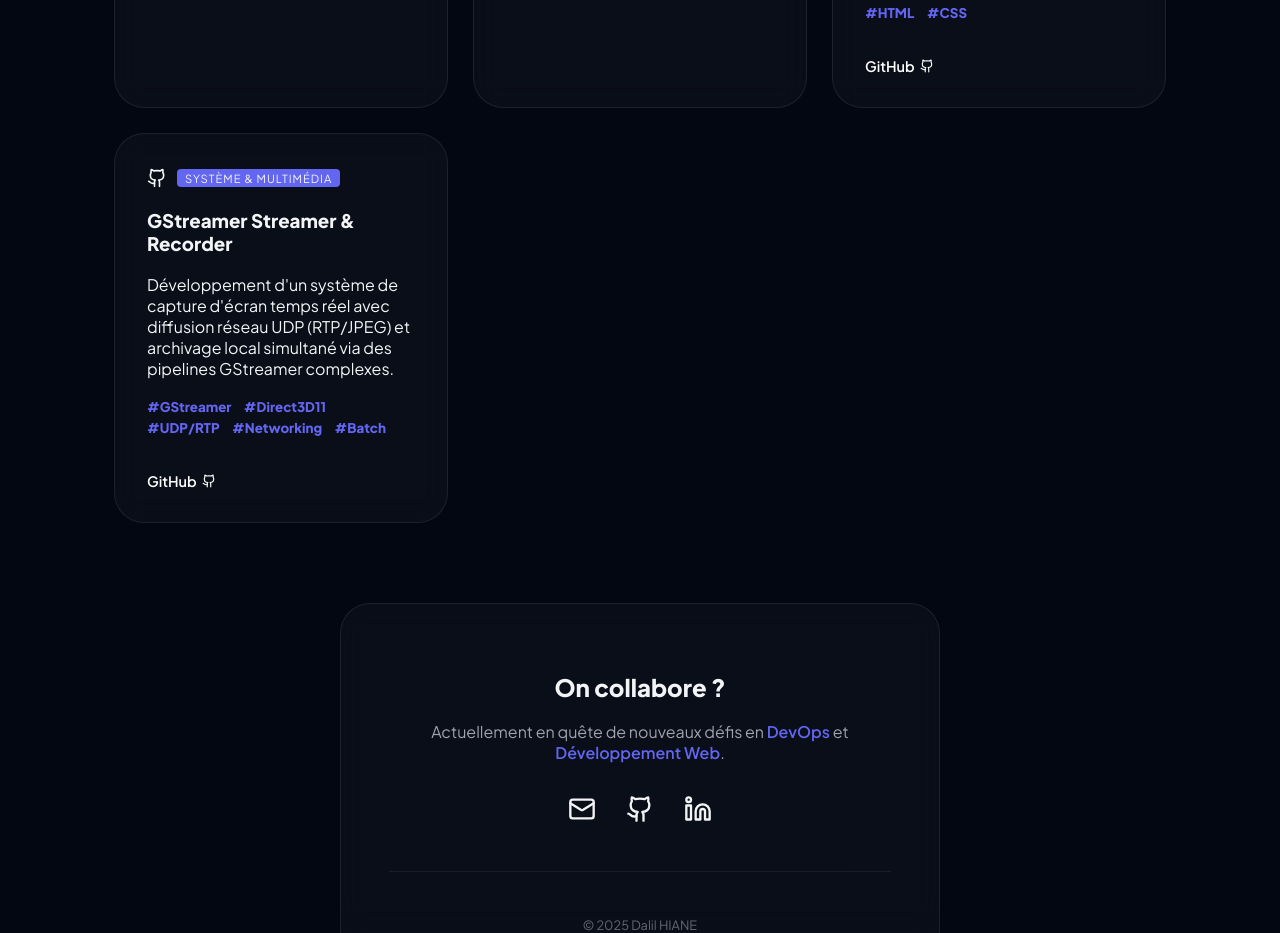
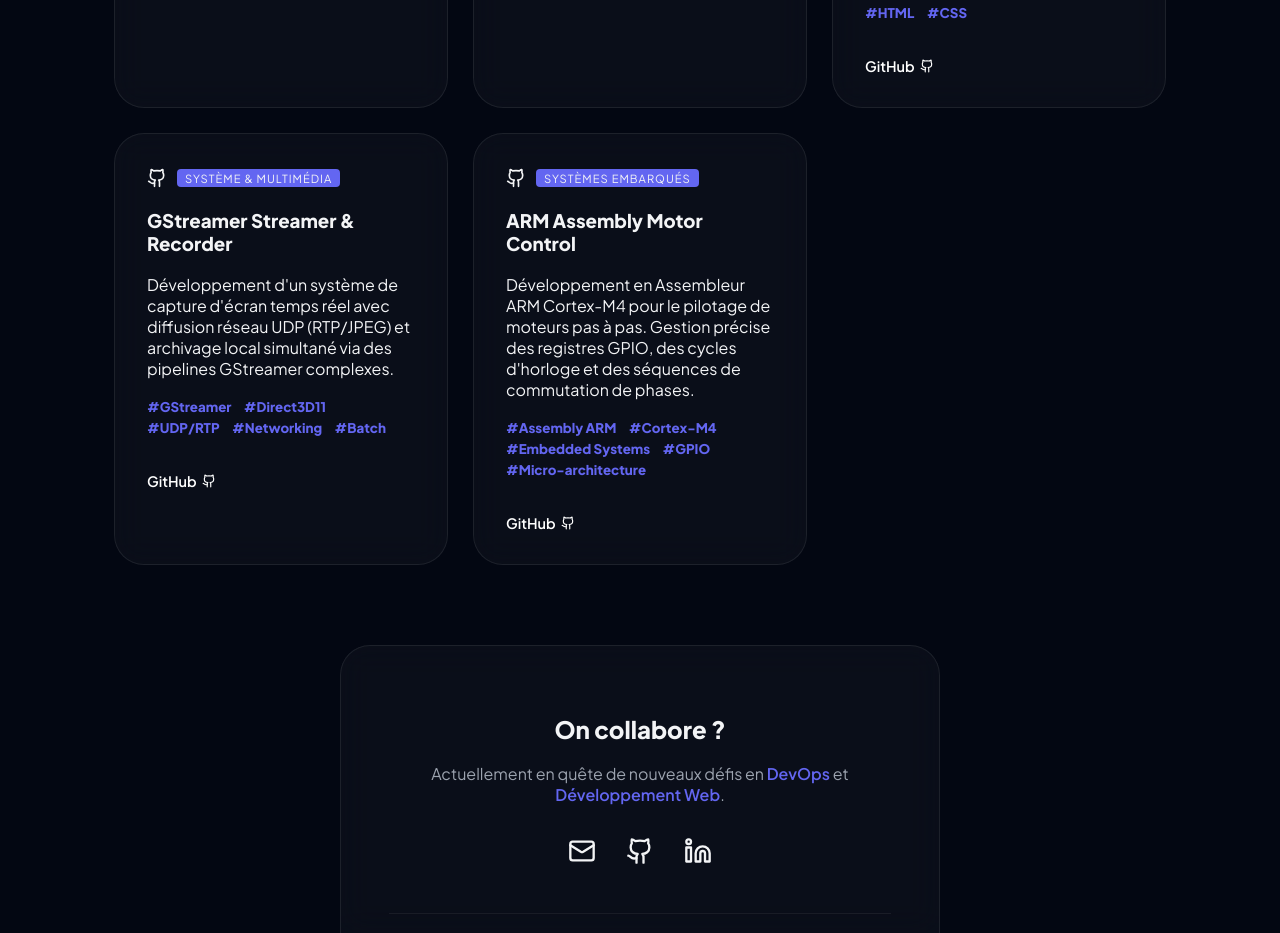
Before and after one commit to DaluxOnFlux/Portfolio, a React (Vite) app: page / in a window 1280 px wide. Shown: the part 2620-3553 px from the top of the page. Built offline with nearby package versions, Linux system fonts and the light colour scheme.

Commit message:
add project

```diff
--- a/src/App.jsx
+++ b/src/App.jsx
@@ -241,6 +241,22 @@ const App = () => {
             tech={["GStreamer", "Direct3D11", "UDP/RTP", "Networking", "Batch"]}
             link="https://github.com/DaluxOnFlux/gst-screen-recorder"
           />
+
+          {/* Projet 6: Pilotage Moteur Pas à Pas (Bas niveau) */}
+          <ProjectCard
+            title="ARM Assembly Motor Control"
+            tag="Systèmes Embarqués"
+            videoSrc="/videos/motor.mp4"
+            desc="Développement en Assembleur ARM Cortex-M4 pour le pilotage de moteurs pas à pas. Gestion précise des registres GPIO, des cycles d'horloge et des séquences de commutation de phases."
+            tech={[
+              "Assembly ARM",
+              "Cortex-M4",
+              "Embedded Systems",
+              "GPIO",
+              "Micro-architecture",
+            ]}
+            link="https://github.com/DaluxOnFlux/arm-cortex-m4-stepper-control"
+          />
         </div>
       </section>
 
```
Also changed, not shown: 1 other file (tests, documents, lock files or other folders).
